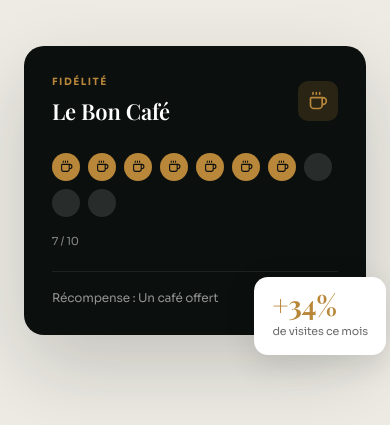
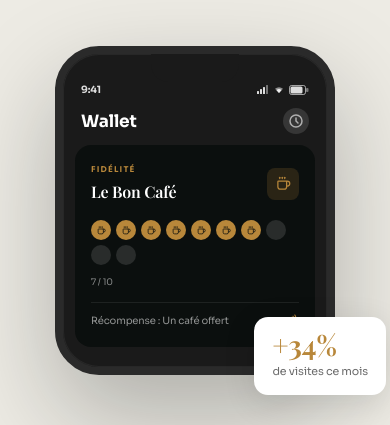
Before and after one commit to nathanrolhion87110-design/fideloo-dashboard, a Next.js app: page / in a window 390 px wide. Shown: the part 676-1101 px from the top of the page. Built offline with nearby package versions, Linux system fonts and the light colour scheme; no server answers.

Commit message:
feat(hero): wrap wallet card in iPhone mockup + replace addictif → engageant

```diff
--- a/app/page.tsx
+++ b/app/page.tsx
@@ -662,49 +662,109 @@ export default function LandingPage() {
               </div>
             </div>
 
-            {/* Right — wallet card mockup */}
-            <div style={{ position: "relative" }}>
+            {/* Right — iPhone mockup with wallet card */}
+            <div style={{ position: "relative", display: "flex", justifyContent: "center" }}>
+
+              {/* iPhone frame */}
               <div style={{
-                background: INK, borderRadius: 20, padding: 28, color: WHITE,
-                boxShadow: "0 32px 80px rgba(11,15,14,0.18)",
+                width: 280,
+                background: "#1A1A1A",
+                borderRadius: 44,
+                border: "8px solid #2A2A2A",
+                boxShadow: "0 40px 100px rgba(11,15,14,0.28), inset 0 0 0 1px rgba(255,255,255,0.06)",
+                overflow: "hidden",
+                position: "relative",
+              }}>
+                {/* Notch */}
+                <div style={{ display: "flex", justifyContent: "center" }}>
+                  <div style={{ width: 88, height: 28, background: "#1A1A1A", borderRadius: "0 0 18px 18px", position: "relative", zIndex: 2 }} />
+                </div>
+
+                {/* Status bar */}
+                <div style={{
+                  display: "flex", justifyContent: "space-between", alignItems: "center",
+                  padding: "0 18px 6px",
+                  fontSize: 10, fontWeight: 700, color: "rgba(255,255,255,0.85)",
+                  fontFamily: "var(--font-sora, system-ui)",
+                }}>
+                  <span>9:41</span>
+                  <div style={{ display: "flex", alignItems: "center", gap: 4 }}>
+                    {/* Signal bars */}
+                    <svg width="12" height="9" viewBox="0 0 12 9" fill="none">
+                      <rect x="0" y="6" width="2" height="3" rx="0.5" fill="rgba(255,255,255,0.85)" />
+                      <rect x="3" y="4" width="2" height="5" rx="0.5" fill="rgba(255,255,255,0.85)" />
+                      <rect x="6" y="2" width="2" height="7" rx="0.5" fill="rgba(255,255,255,0.85)" />
+                      <rect x="9" y="0" width="2" height="9" rx="0.5" fill="rgba(255,255,255,0.4)" />
+                    </svg>
+                    {/* WiFi */}
+                    <svg width="12" height="9" viewBox="0 0 12 9" fill="none">
+                      <path d="M6 8L8.5 5.2A3.5 3.5 0 003.5 5.2L6 8z" fill="rgba(255,255,255,0.85)" />
+                      <path d="M6 8L10 3.8A6 6 0 002 3.8L6 8z" fill="rgba(255,255,255,0.5)" />
+                    </svg>
+                    {/* Battery */}
+                    <svg width="20" height="10" viewBox="0 0 20 10" fill="none">
+                      <rect x="0.5" y="0.5" width="16" height="9" rx="2" stroke="rgba(255,255,255,0.6)" strokeWidth="1" />
+                      <rect x="17" y="3" width="2.5" height="4" rx="1" fill="rgba(255,255,255,0.4)" />
+                      <rect x="1.5" y="1.5" width="12" height="7" rx="1.5" fill="rgba(255,255,255,0.85)" />
+                    </svg>
+                  </div>
+                </div>
+
+                {/* Wallet app header */}
+                <div style={{ padding: "4px 18px 10px", display: "flex", alignItems: "center", justifyContent: "space-between" }}>
+                  <span style={{ fontSize: 17, fontWeight: 700, color: WHITE, fontFamily: "var(--font-sora, system-ui)" }}>Wallet</span>
+                  <div style={{ width: 26, height: 26, borderRadius: "50%", background: "rgba(255,255,255,0.12)", display: "flex", alignItems: "center", justifyContent: "center" }}>
+                    <svg width="14" height="14" viewBox="0 0 14 14" fill="none">
+                      <circle cx="7" cy="7" r="6" stroke="rgba(255,255,255,0.6)" strokeWidth="1.5" />
+                      <path d="M7 4v3l2 2" stroke="rgba(255,255,255,0.6)" strokeWidth="1.5" strokeLinecap="round" />
+                    </svg>
+                  </div>
+                </div>
+
+                {/* Wallet card inside phone */}
+                <div style={{ padding: "0 12px 20px" }}>
+                  <div style={{
+                    background: INK, borderRadius: 16, padding: "18px 16px", color: WHITE,
                   }}>
                     {/* Card header */}
-                <div style={{ display: "flex", justifyContent: "space-between", alignItems: "center", marginBottom: 24 }}>
+                    <div style={{ display: "flex", justifyContent: "space-between", alignItems: "center", marginBottom: 16 }}>
                       <div>
-                    <div style={{ fontSize: 10, fontWeight: 700, letterSpacing: "0.15em", color: GOLD, marginBottom: 4, fontFamily: "var(--font-sora, system-ui)" }}>
+                        <div style={{ fontSize: 8, fontWeight: 700, letterSpacing: "0.15em", color: GOLD, marginBottom: 3, fontFamily: "var(--font-sora, system-ui)" }}>
                           {t.card.label}
                         </div>
-                    <div style={{ fontFamily: "var(--font-playfair, Georgia, serif)", fontSize: 22, fontWeight: 600 }}>
+                        <div style={{ fontFamily: "var(--font-playfair, Georgia, serif)", fontSize: 16, fontWeight: 600 }}>
                           {t.card.name}
                         </div>
                       </div>
-                  <div style={{ width: 40, height: 40, borderRadius: 10, background: "rgba(184,135,58,0.18)", display: "flex", alignItems: "center", justifyContent: "center" }}>
-                    <Coffee size={20} color={GOLD} />
+                      <div style={{ width: 32, height: 32, borderRadius: 8, background: "rgba(184,135,58,0.18)", display: "flex", alignItems: "center", justifyContent: "center" }}>
+                        <Coffee size={15} color={GOLD} />
                       </div>
                     </div>
 
                     {/* Stamps */}
-                <div style={{ display: "flex", gap: 8, flexWrap: "wrap", marginBottom: 16 }}>
+                    <div style={{ display: "flex", gap: 5, flexWrap: "wrap", marginBottom: 10 }}>
                       {Array.from({ length: 10 }).map((_, i) => (
                         <div key={i} style={{
-                      width: 28, height: 28, borderRadius: "50%",
+                          width: 20, height: 20, borderRadius: "50%",
                           background: i < 7 ? GOLD : "rgba(255,255,255,0.12)",
                           display: "flex", alignItems: "center", justifyContent: "center",
                         }}>
-                      {i < 7 && <Coffee size={13} color={INK} />}
+                          {i < 7 && <Coffee size={9} color={INK} />}
                         </div>
                       ))}
                     </div>
-                <div style={{ fontSize: 11, color: "rgba(255,255,255,0.5)", marginBottom: 20, fontFamily: "var(--font-sora, system-ui)" }}>7 / 10</div>
+                    <div style={{ fontSize: 9, color: "rgba(255,255,255,0.5)", marginBottom: 12, fontFamily: "var(--font-sora, system-ui)" }}>7 / 10</div>
 
                     {/* Footer */}
-                <div style={{ display: "flex", justifyContent: "space-between", alignItems: "center", borderTop: "1px solid rgba(255,255,255,0.08)", paddingTop: 16 }}>
-                  <span style={{ fontSize: 12, color: "rgba(255,255,255,0.55)", fontFamily: "var(--font-sora, system-ui)" }}>{t.card.reward}</span>
-                  <Nfc size={16} color={GOLD} />
+                    <div style={{ display: "flex", justifyContent: "space-between", alignItems: "center", borderTop: "1px solid rgba(255,255,255,0.08)", paddingTop: 10 }}>
+                      <span style={{ fontSize: 10, color: "rgba(255,255,255,0.55)", fontFamily: "var(--font-sora, system-ui)" }}>{t.card.reward}</span>
+                      <Nfc size={13} color={GOLD} />
+                    </div>
+                  </div>
                 </div>
               </div>
 
-              {/* Floating stat card */}
+              {/* Floating stat card — outside phone frame */}
               <div style={{
                 position: "absolute", bottom: -20, right: -20, background: WHITE,
                 borderRadius: 14, padding: "14px 18px", boxShadow: "0 8px 32px rgba(11,15,14,0.12)",
@@ -785,7 +845,7 @@ export default function LandingPage() {
               <em style={{ display: "block", color: "#B8873A", fontStyle: "italic" }}>Vos clients jouent. Vos avis explosent.</em>
             </h2>
             <p style={{ fontSize: 16, color: "#6B6B6B", maxWidth: 480, margin: "0 auto", lineHeight: 1.6 }}>
-              En quelques secondes, chaque client tente sa chance. Simple, rapide, addictif.
+              En quelques secondes, chaque client tente sa chance. Simple, rapide, engageant.
             </p>
           </div>
 
```
Lines whose indentation alone changed are shown as unchanged.
